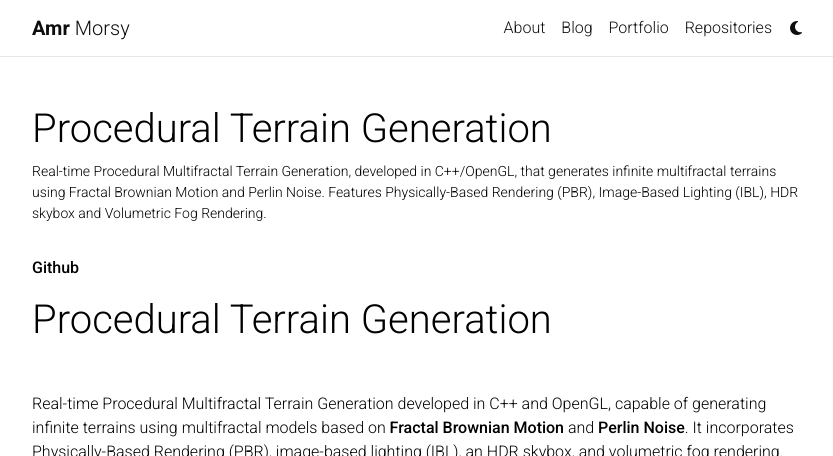
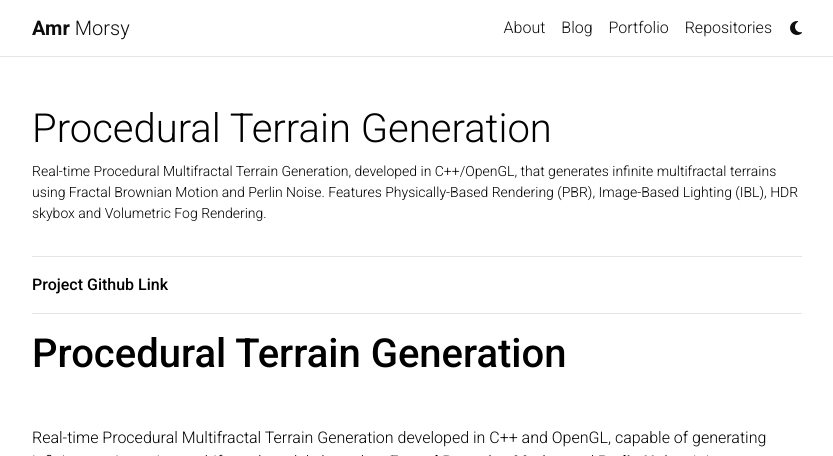
Before and after one commit to AmrHMorsy/AmrMorsy.github.io, a Jekyll site: the page built from _projects/6_project.md, in a window 1280 px wide and 900 px high, cut to the strip 0-456 px from the top of the window. Shown: the whole strip, without its empty margins (223-1056 px from the left). Built offline with Jekyll 4.4.1, drawn with Linux system fonts in a browser that asks for light colours; comment, search, counter and statistics services are not loaded; a style sheet for code colours, icons or effects is not loaded.

Commit message:
Update 6_project.md

```diff
--- a/_projects/6_project.md
+++ b/_projects/6_project.md
@@ -7,9 +7,13 @@
 category:
 ---
 
-[**Github**](https://github.com/AmrHMorsy/Procedural-Terrain-Generation-OpenGL)
+***
 
-# Procedural Terrain Generation
+[**Project Github Link**](https://github.com/AmrHMorsy/Procedural-Terrain-Generation-OpenGL)
+
+***
+
+# **Procedural Terrain Generation**
 <br>
 
 Real-time Procedural Multifractal Terrain Generation developed in C++ and OpenGL, capable of generating infinite terrains using multifractal models based on **Fractal Brownian Motion** and **Perlin Noise**. It incorporates Physically-Based Rendering (PBR), image-based lighting (IBL), an HDR skybox, and volumetric fog rendering.
@@ -21,11 +25,9 @@
 </div>
 <br>
 
-## Features
+## **Features**
 
-<br>
-
-### Noise
+### **Noise**
 <br>
 
 The base noise function used is perlin noise. This function is used within a domain-warped Fractal Brownian Motion function (fBM) with multiple octaves to simulate and approximate the geomorphological and jagged features of the terrains that are caused by erosion and tectonics. However, the original version of the fBM function generates only homogeneous terrains. These terrains are overly simplistic and unrealistic, since they assume that all patches of the terrain have the same roughness.
@@ -39,30 +41,30 @@
 </div>
 <br>
 
-### Shading
+### **Shading**
 <br>
 
 The terrain's shading and colors are procedurally generated, without relying on pre-made texture assets.
 
-#### Albedo Color
+#### **Albedo Color**
 <br>
 
 The terrain consists of three main elements: Rocks, grass and snow. Multi-layered noise functions generate the albedo colors for these elements by blending various color shades. The colors are interpolated together based on altitudes: Lower altitudes feature more grass, while higher altitudes transition to snow. Noise-based functions further enhance the realism by adding dark streaks to simulate terrain cracks. This color data is precomputed during program initialization and stored in a texture for real-time sampling during rendering.
 
 
-#### Normal
+#### **Normal**
 <br>
 
 The normal vector at a point in the terrain is computed using the first derivative of the height function. This derivative determines the slope of the terrain, representing changes in height, and is used to compute the normal vector at each point. The derivative is analytically precomputed within the noise function and stored alongside the height data in a texture for efficient real-time sampling during rendering.
 
 
-#### Roughness
+#### **Roughness**
 <br>
 
 Roughness is a measure of how smooth the surface of the terrain is and is essential for computing Physically Based Rendering (PBR) and Image-Based Lighting (IBL) functions. It is estimated using the first derivative of the height function, which represents the terrain's slope and variability, and is stored alongside the height and normal data in the baked texture.
 
 
-#### Ambient Occlusion
+#### **Ambient Occlusion**
 <br>
 
 Ambient occlusion quantifies how much ambient light is blocked at a given point on the terrain. It is approxmiated using the second derivative of the height function, which represents the terrain's curvature or slope variation, and is essential for computing Image-Based Lighting (IBL) functions. The derivative is analytically precomputed within the noise function and stored in a texture for efficient real-time sampling during rendering.
@@ -74,7 +76,7 @@
 </div>
 <br>
 
-### Volumetric Fog
+### **Volumetric Fog**
 <br>
 
 This technique simulates fog by estimating the density of the fog particles in the regions of space visibile to the camera and then uses raymarching to calculate the amount of light that reaches the camera after the physical interaction of the fog particles with the incoming light. Noise-based functions were used to estimate the fog color, the fog density, the scattering coefficient and the asymmetry parameter (g) of the Henyey-Greenstein phase function, which is a mathematical model used to describe the scattering of light in mediums such as fog, clouds and water.
@@ -86,7 +88,7 @@
 </div>
 <br>
 
-### Infinite Terrains
+### **Infinite Terrains**
 <br>
 
 As the camera moves in any of the XZ directions, more unique terrains are generated, giving the illusion of infinite terrains. It works by translating terrain patches that are behind the camera to the front and recalculating the noise to generate new unique height maps. This trick simulates infinite terrains, but keeps the total number of terrain patches constant.
@@ -98,10 +100,10 @@
 </div>
 <br>
 
-## Optimizations
+## **Optimizations**
 <br>
 
-### Frustum Culling
+### **Frustum Culling**
 <br>
 
 Frustum culling is used to optimize performance by rendering only the terrain patches that are inside the view frustum of the camera. The terrain patches that are outside the camera's field of view are not rendered, reducing processing load and saving the computation that would have been otherwise wasted in noise computation and terrain shading; thus improving the FPS.
@@ -113,7 +115,7 @@
 </div>
 <br>
 
-### Baking Data
+### **Baking Data**
 <br>
 
 Computing noise-based height, ambient occlusion, normal, roughness and albedo every frame would be inefficient, since these data do not change from frame to frame and do not depend on external dynamic parameters such as camera position. Therefore, these data can be precomputed or baked into textures only once during the program initialization, and then are sampled from in real-time during rendering. This optimization alone significantly improved the FPS.
@@ -128,7 +130,7 @@
 
 ***
 
-## References
+## **References**
 <br>
 
 - Ebert, D. S., Musgrave, F. K., Peachey, D., Perlin, K., & Worley, S. (2003). *Texturing and Modeling: A Procedural Approach (3rd ed.)*. Chapter 14: A Brief Introduction to Fractals. Morgan Kaufmann Publishers.
```
Also changed, not shown: other parts of _projects/6_project.md (+0 -2 lines).
